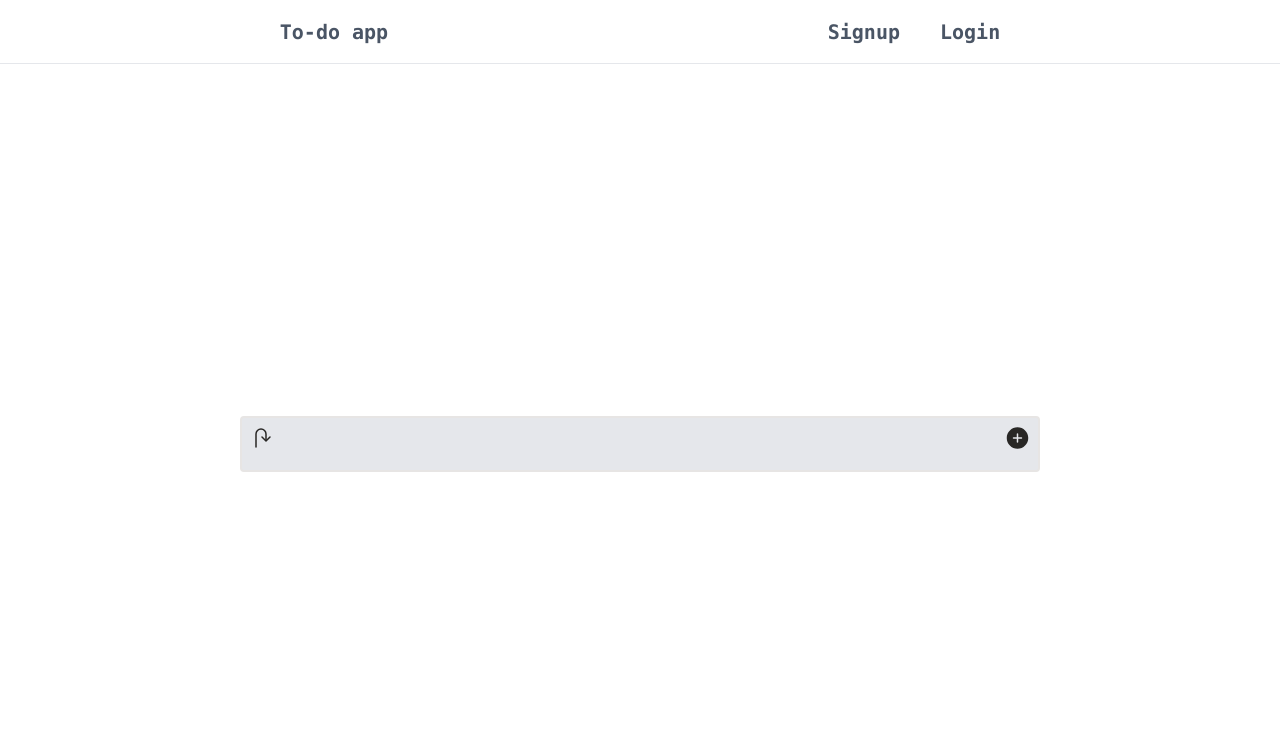
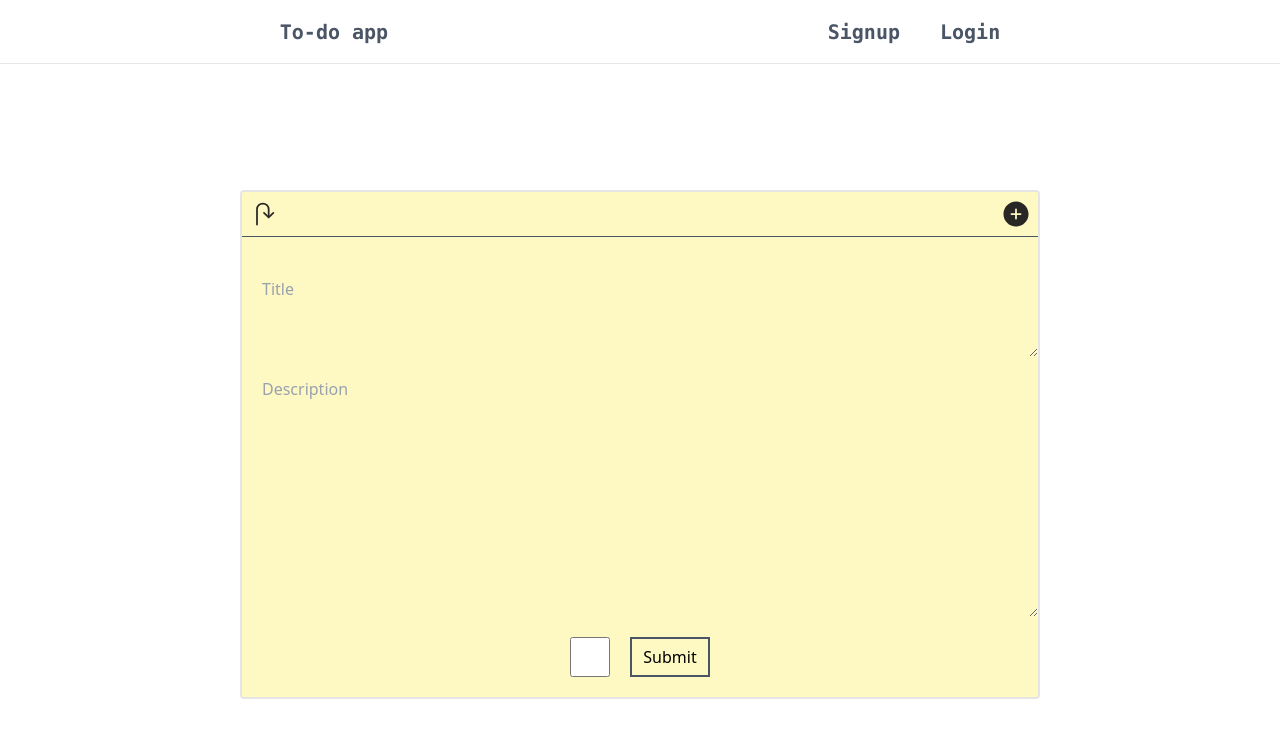
Before and after one commit to hanzaladotjs/mysqltodo, a React (Vite) app in the folder client/: page / in a window 1280 px wide. Both pictures are taken after a click on the button 1017 px from the left and 438 px from the top of the page. Shown: the top 738 px of the page. Built offline with nearby package versions, Linux system fonts and the light colour scheme; no server answers.

Commit message:
bunch of things

```diff
--- a/client/src/components/Create.tsx
+++ b/client/src/components/Create.tsx
@@ -1,6 +1,59 @@
+import { useState } from "react"
+import BACKEND_URI from "../config/uriConfig"
+import { useSetRecoilState } from "recoil"
+import modalview from "../recoil/atoms/modalView"
+import todoview from "../recoil/atoms/todoView"
+
+
 const CreateView= () => {
+    const setModalView = useSetRecoilState(modalview)
+    const setTodoView = useSetRecoilState(todoview)
+
+    interface Todo {
+        name: string,
+        detail: string,
+        checkbox: boolean
+    }
+
+    const [message,setMessage] = useState<any | string>(null)
+
+    const [newTodo, setNewTodo] = useState<Todo>({
+        name: "",
+        detail: "",
+        checkbox: false
+    })
+
+    const token:string |null = localStorage.getItem("token")
+   async function AddTodo(){
+const response = await fetch(`${BACKEND_URI}/todos/add`, {
+    method: "POST",
+    headers: {
+        "Content-Type": "application/json",
+        "Authorization": `Bearer ${token}`
+    },
+    body: JSON.stringify(newTodo),
+
+    })
+    const data = await response.json()
+    setMessage(data.msg)
+    setModalView(false)
+    setTodoView(true)
+    }
+
+
     return(
-        <div></div>
+        <div className="flex flex-col items-center">
+
+               <textarea value={newTodo.name} onChange={(e)=> setNewTodo((prev)=> ({...prev, name: e.target.value}))} className="w-full mt-5 h-20  px-5 outline-none overflow-auto placeholder-gray-400" placeholder="Title"/>
+
+
+            <textarea onChange={(e)=> setNewTodo((prev)=> ({...prev, detail: e.target.value}))} value={newTodo.detail} className="w-full h-60 mt-5 px-5 outline-none overflow-auto  placeholder-gray-400" placeholder="Description"/>
+                <div className="flex items-center my-5">
+            <input  type="checkbox" checked={newTodo.checkbox} onChange={(e) => setNewTodo((prev) => ({...prev, checkbox: e.target.checked}))} className="mr-5 size-10"/>
+            <div>{message}</div>
+            <button onClick={AddTodo} className="w-20 h-10 border-2 border-gray-600"> Submit </button>
+            </div>
+        </div>
     )
 }
 
--- a/client/src/components/Todo.tsx
+++ b/client/src/components/Todo.tsx
@@ -1,16 +1,16 @@
 import { useRecoilState} from "recoil"
-
 import authAtom from "../recoil/atoms/authatom"
-import { useState } from "react"
 import CreateView from "./Create"
 import TodoViewElement from "./TodoElement"
+import modalview from "../recoil/atoms/modalView"
+import todoview from "../recoil/atoms/todoView"
 
 const Todo = () => {
 
     const authstate = useRecoilState(authAtom)
 
-    const [modal, setModal] = useState(true)
-    const [todoView, setTodoView] = useState(false)
+    const [modal, setModal] = useRecoilState(modalview)
+    const [todoView, setTodoView] = useRecoilState(todoview)
 
     function goToTodoView(){
         setModal(false)
@@ -25,12 +25,12 @@ const Todo = () => {
 
     return (
         <div>
-            {authstate ? <div className="bg-gray-200 w-80 md:w-200 rounded border-2 border-stone-200 my-5">
+            {authstate ? <div className="bg-yellow-100 w-80 md:w-200 rounded border-2 border-stone-200 my-5">
 
 
-                <div className="flex justify-between items-center mb-5 px-2 pt-2">
-                    <button onClick={goToTodoView}><svg width="24px" height="24px" viewBox="0 0 24 24" stroke-width="1.5" fill="none" xmlns="http://www.w3.org/2000/svg" color="#282725"><path d="M16 14V8.00005C16 5.23862 13.7614 3 11 3C8.23858 3 6 5.23862 6 8.00005V21" stroke="#282725" stroke-width="1.5" stroke-linecap="round" stroke-linejoin="round"></path><path d="M12 11C13.5621 12.5621 14.4379 13.4379 16 15C17.5621 13.4379 18.4379 12.5621 20 11" stroke="#282725" stroke-width="1.5" stroke-linecap="round" stroke-linejoin="round"></path></svg></button>
-                    <button onClick={goToCreateView}><svg width="25px" height="24px" viewBox="0 0 24 24" fill="none" xmlns="http://www.w3.org/2000/svg" color="#282725" stroke-width="1.5"><path fill-rule="evenodd" clip-rule="evenodd" d="M12 1.25C6.06294 1.25 1.25 6.06294 1.25 12C1.25 17.9371 6.06294 22.75 12 22.75C17.9371 22.75 22.75 17.9371 22.75 12C22.75 6.06294 17.9371 1.25 12 1.25ZM12.75 8C12.75 7.58579 12.4142 7.25 12 7.25C11.5858 7.25 11.25 7.58579 11.25 8V11.25H8C7.58579 11.25 7.25 11.5858 7.25 12C7.25 12.4142 7.58579 12.75 8 12.75H11.25V16C11.25 16.4142 11.5858 16.75 12 16.75C12.4142 16.75 12.75 16.4142 12.75 16V12.75H16C16.4142 12.75 16.75 12.4142 16.75 12C16.75 11.5858 16.4142 11.25 16 11.25H12.75V8Z" fill="#282725"></path></svg></button>
+                <div className="flex justify-between items-center mb-5 px-2 py-2 border-b border-gray-600">
+                    <button onClick={goToTodoView}><svg width="28px" height="28px" viewBox="0 0 24 24" strokeWidth="1.5" fill="none" xmlns="http://www.w3.org/2000/svg" color="#282725"><path d="M16 14V8.00005C16 5.23862 13.7614 3 11 3C8.23858 3 6 5.23862 6 8.00005V21" stroke="#282725" strokeWidth="1.5" strokeLinecap="round" strokeLinejoin="round"></path><path d="M12 11C13.5621 12.5621 14.4379 13.4379 16 15C17.5621 13.4379 18.4379 12.5621 20 11" stroke="#282725" strokeWidth="1.5" strokeLinecap="round" strokeLinejoin="round"></path></svg></button>
+                    <button onClick={goToCreateView}><svg width="28px" height="28px" viewBox="0 0 24 24" fill="none" xmlns="http://www.w3.org/2000/svg" color="#282725" strokeWidth="1.5"><path fillRule="evenodd" clipRule="evenodd" d="M12 1.25C6.06294 1.25 1.25 6.06294 1.25 12C1.25 17.9371 6.06294 22.75 12 22.75C17.9371 22.75 22.75 17.9371 22.75 12C22.75 6.06294 17.9371 1.25 12 1.25ZM12.75 8C12.75 7.58579 12.4142 7.25 12 7.25C11.5858 7.25 11.25 7.58579 11.25 8V11.25H8C7.58579 11.25 7.25 11.5858 7.25 12C7.25 12.4142 7.58579 12.75 8 12.75H11.25V16C11.25 16.4142 11.5858 16.75 12 16.75C12.4142 16.75 12.75 16.4142 12.75 16V12.75H16C16.4142 12.75 16.75 12.4142 16.75 12C16.75 11.5858 16.4142 11.25 16 11.25H12.75V8Z" fill="#282725"></path></svg></button>
                 </div>
 
                 {modal ? <CreateView/> : todoView ? <TodoViewElement/> : null}
--- a/client/src/components/TodoElement.tsx
+++ b/client/src/components/TodoElement.tsx
@@ -0,0 +1,71 @@
+import { useEffect, useState } from "react"
+import BACKEND_URI from "../config/uriConfig"
+
+const TodoViewElement = () => {
+
+    const [todus, setTodus] = useState<any>([])
+    const token = localStorage.getItem("token")
+    const [singleTodo, setSingleTodo] = useState<any>({})
+    const [showSingle, setShowSingle] = useState<boolean>(false)
+
+    async function renderTodos() {
+        const response = await fetch(`${BACKEND_URI}/todos/todos`, {
+            method: "GET",
+            headers: {
+                "Content-Type": "application/json",
+                "Authorization": `Bearer ${token}`
+            },
+        })
+        const data = await response.json()
+        setTodus(data.todos)
+    }
+
+
+    useEffect(() => {renderTodos()}, [])
+
+
+    async function DeleteTodo(id: any) {
+        await fetch(`${BACKEND_URI}/todos/delete?id=${id}`, {
+            method: "DELETE",
+            headers: {
+                "Authorization": `Bearer ${token}`,
+                "Content-Type": "application/json"
+            }
+        })
+
+    }
+
+    function openSingleTodo(id: any){
+        const single = todus.find((todo:any) => todo.id == id)
+        setSingleTodo(single)
+        setShowSingle(true)
+    }
+
+
+    return (
+        <div>
+           {!showSingle ?<ul>
+                {todus.map((todo: any) => (
+                    <li key={todo.id} className="flex justify-between p-1 bg-pink-100">
+                        <button onClick={() => openSingleTodo(todo.id)} > {todo.name}</button>
+                        <div className="space-x-2 items-center">
+                            <input type="checkbox" className="size-5" />
+                            <button > <svg width="24px" height="24px" viewBox="0 0 24 24" strokeWidth="1.5" fill="none" xmlns="http://www.w3.org/2000/svg" color="#282725"><path d="M14.3632 5.65156L15.8431 4.17157C16.6242 3.39052 17.8905 3.39052 18.6716 4.17157L20.0858 5.58579C20.8668 6.36683 20.8668 7.63316 20.0858 8.41421L18.6058 9.8942M14.3632 5.65156L4.74749 15.2672C4.41542 15.5993 4.21079 16.0376 4.16947 16.5054L3.92738 19.2459C3.87261 19.8659 4.39148 20.3848 5.0115 20.33L7.75191 20.0879C8.21972 20.0466 8.65806 19.8419 8.99013 19.5099L18.6058 9.8942M14.3632 5.65156L18.6058 9.8942" stroke="#282725" strokeWidth="1.5" strokeLinecap="round" strokeLinejoin="round"></path></svg></button>
+                            <button onClick={() => DeleteTodo(todo.id)}> <svg width="24px" height="24px" strokeWidth="1.5" viewBox="0 0 24 24" fill="none" xmlns="http://www.w3.org/2000/svg" color="#282725"><path d="M3.03919 4.2939C3.01449 4.10866 3.0791 3.92338 3.23133 3.81499C3.9272 3.31953 6.3142 2 12 2C17.6858 2 20.0728 3.31952 20.7687 3.81499C20.9209 3.92338 20.9855 4.10866 20.9608 4.2939L19.2616 17.0378C19.0968 18.2744 18.3644 19.3632 17.2813 19.9821L16.9614 20.1649C13.8871 21.9217 10.1129 21.9217 7.03861 20.1649L6.71873 19.9821C5.6356 19.3632 4.90325 18.2744 4.73838 17.0378L3.03919 4.2939Z" stroke="#282725" strokeWidth="1.5"></path><path d="M3 5C5.57143 7.66666 18.4286 7.66662 21 5" stroke="#282725" strokeWidth="1.5"></path><path d="M11 18L14 14.5M14 14.5L19 17M14 14.5L20 11.5" stroke="#282725" stroke-width="1.5"></path><path d="M4.5 16L7.73595 15.5377C7.90405 15.5137 8.07446 15.562 8.20491 15.6708L11 18L14 21" stroke="#282725" strokeWidth="1.5"></path><path d="M8 15.5L10.6149 12.4493C10.8284 12.2001 11.2025 12.1688 11.4546 12.3788L14 14.5" stroke="#282725" strokeWidth="1.5"></path></svg></button>
+                        </div>
+                    </li>
+                ))}
+            </ul>
+
+            : <div className="flex flex-col space-y-5 items-center">
+                <div> <p className="text-2xl font-bold mr-17">Title:</p> <p className="text-lg">{singleTodo.name} </p> </div>
+                <div> <p className="text-2xl font-bold">Description:</p> <p className="text-lg"> {singleTodo.detail} </p> </div>
+                <button onClick={() => setShowSingle(false)} className="px-2 py-1 rounded w-30 bg-pink-100 mb-5"> go back</button>
+            </div>
+            }
+
+        </div>
+    )
+}
+
+export default TodoViewElement
--- /dev/null
+++ b/client/src/recoil/atoms/modalView.ts
@@ -0,0 +1,8 @@
+import {atom} from "recoil"
+
+const modalview = atom({
+    key: "modale",
+    default: false
+})
+
+export default modalview
--- /dev/null
+++ b/client/src/recoil/atoms/todoView.ts
@@ -0,0 +1,8 @@
+import {atom} from "recoil"
+
+const todoview = atom({
+    key: "todoview",
+    default: true
+})
+
+export default todoview
```
